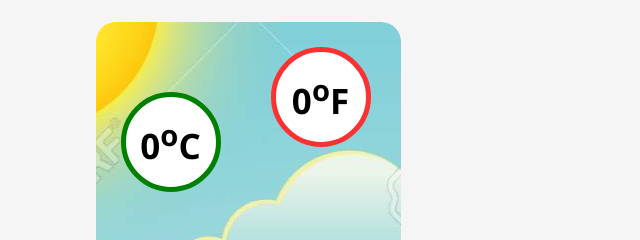
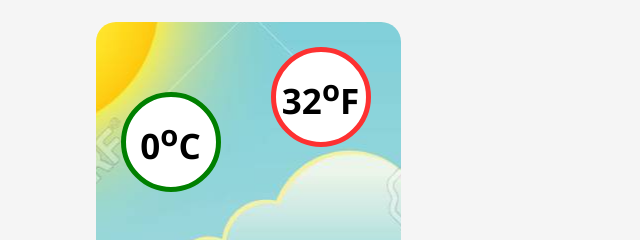
Before and after one commit to ChrizLegend/tempverter, a plain HTML site: page index.html in a window 1280 px wide. Both pictures are taken after a click on the button "Reset". Shown: the part 177-417 px from the top of the page, 392-1032 px from the left. Drawn offline with Linux system fonts and the light colour scheme.

Commit message:
Add files via upload

```diff
--- a/app.js
+++ b/app.js
@@ -45,5 +45,5 @@ const del = document.querySelector(".reset-btn")
 del.addEventListener("click", resetBtn)
 function resetBtn(){
   document.querySelector(".input-info h1").innerHTML = `0<sup>o</sup>C`;
-  document.querySelector(".output-info h1").innerHTML = `0<sup>o</sup>F`
+  document.querySelector(".output-info h1").innerHTML = `32<sup>o</sup>F`
 }
--- a/index.html
+++ b/index.html
@@ -24,7 +24,7 @@
         <form>
             <article>
                 <div class="input-info"><h1>0 <sup>o</sup>C</h1></div>
-                <div class="output-info"><h1>0 <sup>o</sup>F</h1></div>
+                <div class="output-info"><h1>32 <sup>o</sup>F</h1></div>
             </article>
             <input type="text" placeholder="Enter Temperature in C">
             <section>
```
